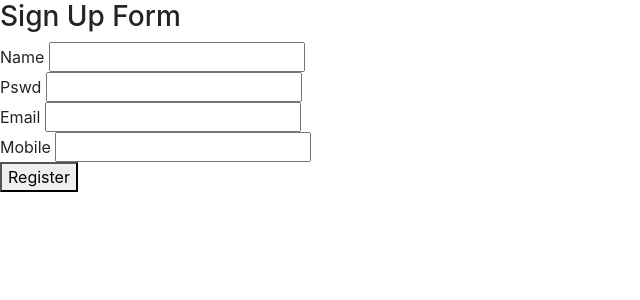
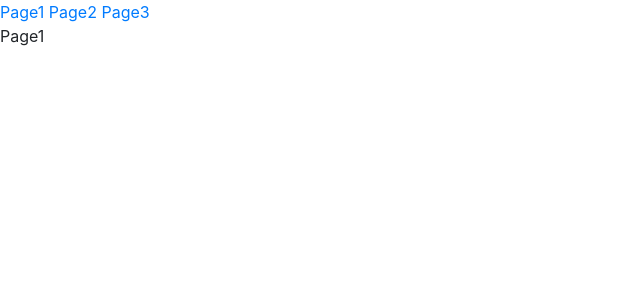
Before and after one commit to dac-2021/day12-mini-project, a React (Create React App) app: page / in a window 1280 px wide. Shown: the top 300 px of the page, without its empty margins (0-640 px from the left). Built offline with nearby package versions, Linux system fonts and the light colour scheme.

Commit message:
basic routitng.

```diff
--- a/src/App.js
+++ b/src/App.js
@@ -1,18 +1,34 @@
 import "./App.css";
 import { useState, useEffect } from "react";
+import { BrowserRouter as Router, Route, Link } from "react-router-dom";
 
 function App() {
-  return <Signup />;
+  return (
+    <Router>
+      <Link to="/">Page1 </Link>
+      <Link to="/page2">Page2 </Link>
+      <Link to="/page3">Page3 </Link>
+
+      <Route exact path="/" component={Page1} />
+      <Route path="/page1" component={Page1} />
+      <Route path="/page2" component={Page2} />
+      <Route path="/page3" component={Page3} />
+    </Router>
+  );
 }
 
-/**
- * User {
- *  name: '',
- *  password :''
- *  email : ''
- *  mobile: ''
- * }
- */
+function Page1() {
+  return <div>Page1</div>;
+}
+
+function Page2() {
+  return <div>Page2</div>;
+}
+
+function Page3() {
+  return <div>Page3</div>;
+}
+
 function Signup() {
   const [user, setUser] = useState({
     name: "",
```
